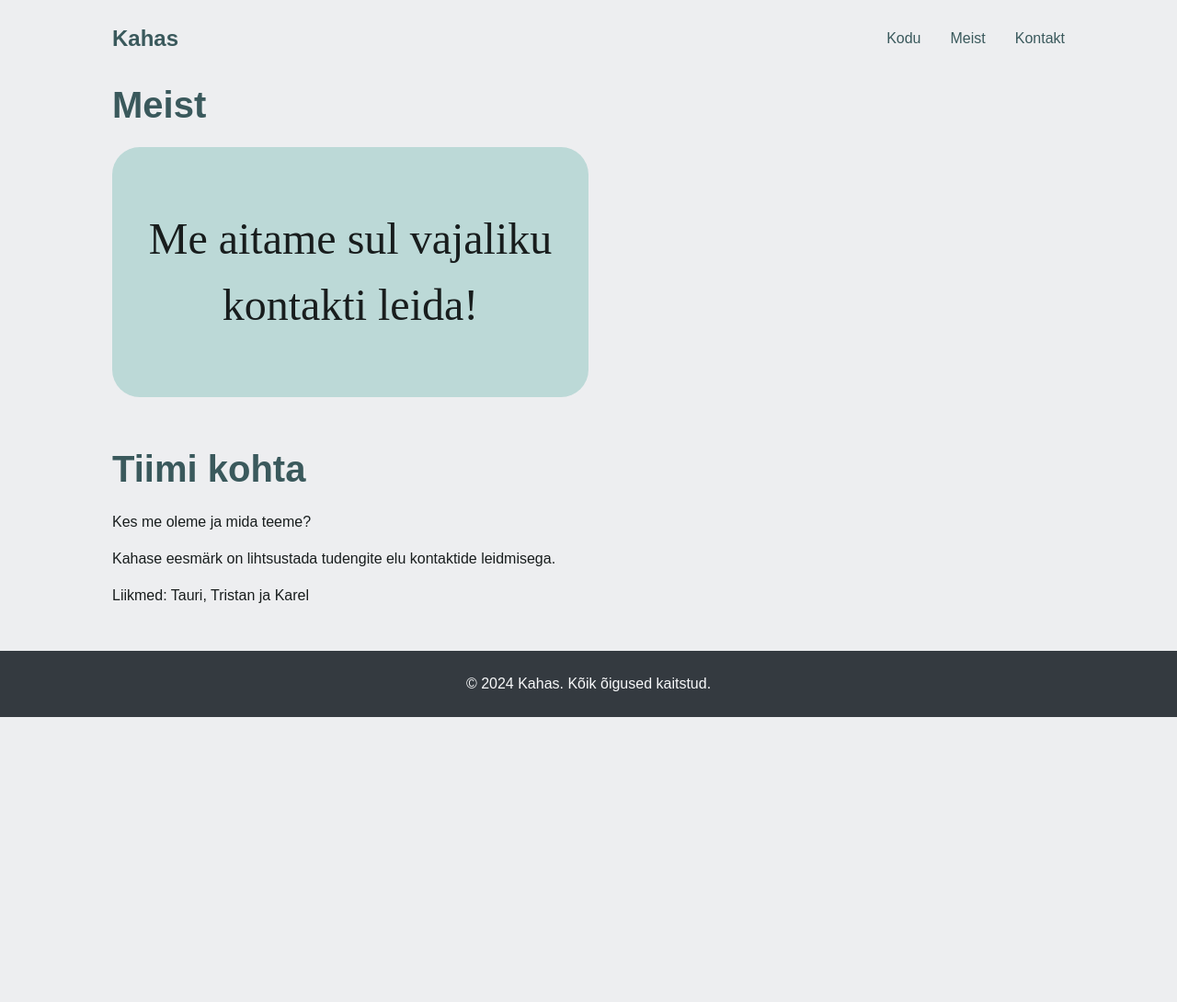
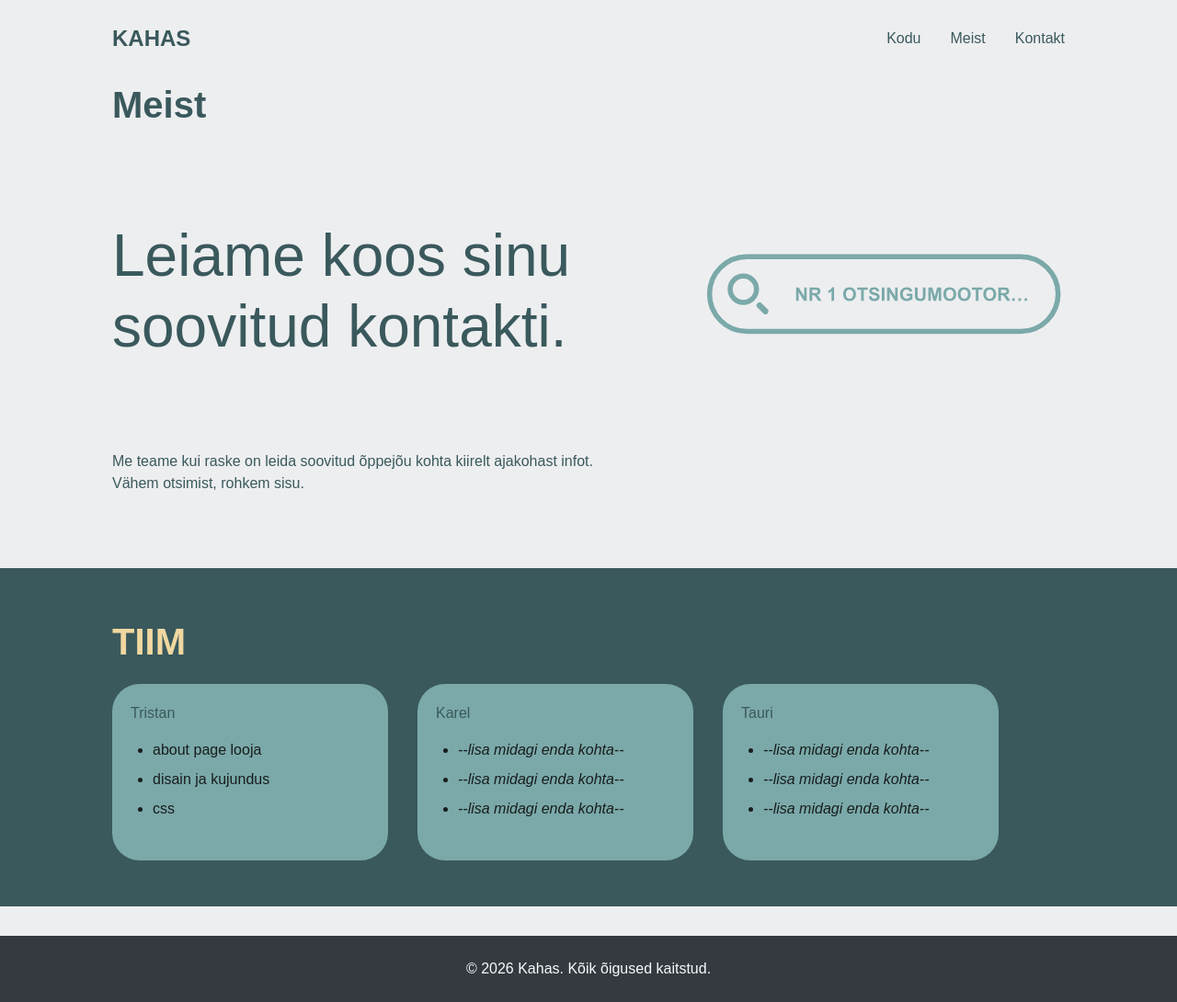
Before and after one commit to tristanruut-code/veebilehe_projekt, a plain HTML site: page about_page.html in a window 1280 px wide. Shown: the whole page at 92% size. Before the commit the page ends 800 px from the top, so only its background shows below. Drawn offline with Linux system fonts and the light colour scheme; a web font is replaced by a local one.

Commit message:
about page

```diff
--- a/about_page.html
+++ b/about_page.html
@@ -15,7 +15,7 @@
 
   <header>
     <div class="container header-inner">
-      <a class="logo" href="index.html">Kahas</a>
+      <a class="logo" href="index.html">KAHAS</a>
       <nav>
         <a href="index.html">Kodu</a>
         <a href="about_page.html">Meist</a>
@@ -25,27 +25,62 @@
   </header>
 
 
-  <hero>
-    <div class="container">
-      <h1>Meist</h1>
-      <p class="hero">Me aitame sul vajaliku kontakti leida!</p>
+  <section class="hero-section">
+    <div class="container hero-inner">
+
+      <div class="hero-text">
+        <h1>Meist</h1>
+        <p class="hero">Leiame koos sinu soovitud kontakti.</p>
+        <p>Me teame kui raske on leida soovitud õppejõu kohta kiirelt ajakohast infot. <br> Vähem otsimist, rohkem sisu.</p>
+      </div>
+
+      <img class="hero-graphic" src="pildid/veebilehe-mockup.svg" alt="Nr 1 otsingumootor">
+
     </div>
-  </hero>
+  </section>
 
 
 
 
-  <main>
+<main>
+  <div class="section">
     <div class="container">
-      <h1>Tiimi kohta</h1>
-      <p>Kes me oleme ja mida teeme?</p>
-      <p>Kahase eesmärk on lihtsustada tudengite elu kontaktide leidmisega.</p>
-      <p>Liikmed: Tauri, Tristan ja Karel</p>
+      <h1 class="sisene">TIIM</h1>
+
+      <div class="team-grid">
+        <div class="box">
+          <p>Tristan</p>
+          <ul>
+            <li>about page looja</li>
+            <li>disain ja kujundus</li>
+            <li>css</li>
+          </ul>
+        </div>
+
+        <div class="box">
+          <p>Karel</p>
+          <ul>
+            <li><i>--lisa midagi enda kohta--</i></li>
+            <li><i>--lisa midagi enda kohta--</i></li>
+            <li><i>--lisa midagi enda kohta--</i></li>
+          </ul>
+        </div>
+
+        <div class="box">
+          <p>Tauri</p>
+          <ul>
+            <li><i>--lisa midagi enda kohta--</i></li>
+            <li><i>--lisa midagi enda kohta--</i></li>
+            <li><i>--lisa midagi enda kohta--</i></li>
+          </ul>
+        </div>
+      </div>
     </div>
-  </main>
+  </div>
+</main>
 
   <footer>
-  <p>&copy; 2024 Kahas. Kõik õigused kaitstud.</p>
+  <p>&copy; 2026 Kahas. Kõik õigused kaitstud.</p>
   </footer>
 </body>
 
--- a/feature.css
+++ b/feature.css
@@ -76,9 +76,16 @@ h6 {
   margin-bottom: 0.5rem;
 }
 
+.sisene {
+  font-size: 2.5rem;
+  font-weight: bold;
+  color: var(--info-color);
+  margin-bottom: 1rem;
+}
+
 p {
   font-size: 1rem;
-  color: var(--text-color);
+  color: var(--primary-color);
   margin-bottom: 1rem;
 }
 
@@ -115,6 +122,32 @@ img {
   padding-inline: 2rem;
 }
 
+.box {
+  flex: 1;
+  padding: 20px;
+  background-color: var(--success-color);
+  border-radius: var(--border-radius);
+  display: grid;
+  max-width: 300px;
+  align-items: centre;
+
+}
+
+.team-grid {
+  display: flex;
+  gap: 2rem;
+}
+
+.section {
+  background-color: var(--primary-color);
+  padding-block: 50px;      /* vertical padding only; horizontal comes from .container */
+}
+
+.container3 {
+  max-width: 1100px;
+  margin-inline: auto;
+  padding-inline: 2rem;
+}
 
 header {
   padding-block: 1.5rem;
@@ -202,17 +235,35 @@ footer p {
   border-radius: var(--border-radius);
 }
 
+.hero-inner {
+  display: flex;
+  align-items: center;            /* vertically centred next to the text */
+  justify-content: space-between;
+  gap: 2rem;
+}
+
+.hero-text {
+  flex: 1 1 60%;
+  min-width: 0;
+}
+
 .hero {
-  background-color: var(--secondary-color);
-  color: var(--text-color); /* light text on a light mint background was unreadable */
-  padding: 4rem 0;
-  text-align: center;
-  border-radius: var(--border-radius);
-  width: 50%;
-  font-size: 3rem;
-  font-family: 'Playfair Display', serif;
+  text-align: left;
+  color: var(--primary-color);
+  padding: 5rem 0;
+  /* width: 50%;  <- removed, it was squeezing the slogan */
+  font-size: clamp(2.5rem, 5vw, 4rem);
+  font-weight: 300;
+  line-height: 1.2;
+}
 
+.hero-graphic {
+  flex: 0 1 38%;
+  max-width: 38%;
+  height: auto;
 }
+
+
 
 .hero-slogan {
   font-family: "Playfair Display", Georgia, serif;
```
Also changed, not shown: pildid/veebilehe-mockup.svg (added).
